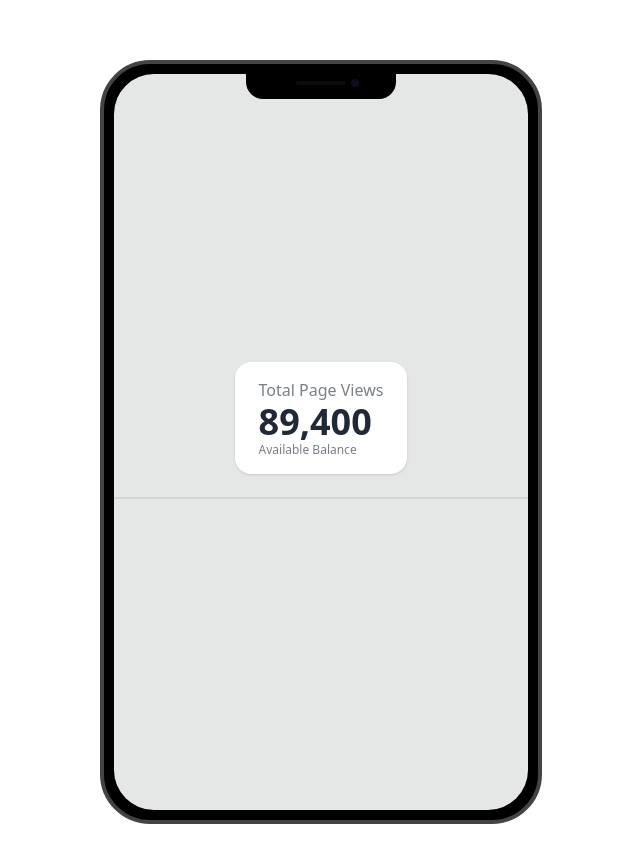
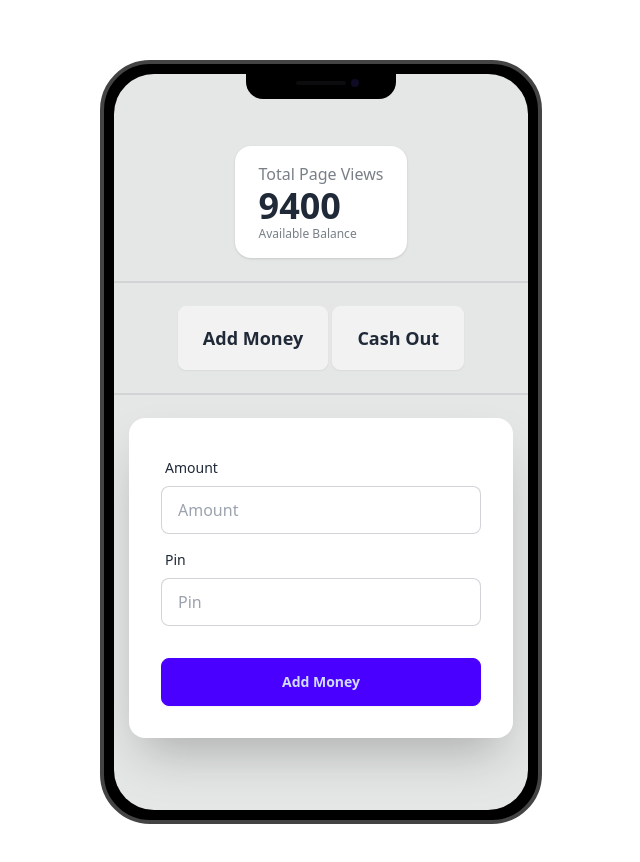
Before and after one commit to anayet71/payoo-mfs, a plain HTML site: page home.html in a window 1280 px wide. Shown: the part 158-1020 px from the top of the page, without its empty margins (319-959 px from the left). Drawn offline with nearby package versions, Linux system fonts and the light colour scheme.

Commit message:
balance sheet and add money form added

```diff
--- a/home.html
+++ b/home.html
@@ -21,17 +21,47 @@
                 <div class="stats shadow">
                 <div class="stat">
                   <div class="stat-title">Total Page Views</div>
-                  <div class="stat-value">89,400</div>
+                  <div class="stat-value">9400</div>
                   <div class="stat-desc">Available Balance</div>
                 </div>
               </div>
              </div>
              <div class="divider"></div>
+             <!-- User action buttons -->
+              <div>
+                <button class="btn btn-lg">Add Money</button>
+                <button class="btn btn-lg">Cash Out</button>
+              </div>
+              <div class="divider"></div>
+              <!-- Add money form start -->
+              <div class="card bg-base-100 w-full max-w-sm shrink-0 shadow-2xl">
+                <form class="card-body">
+                  <div class="form-control">
+                    <label class="label">
+                      <span class="label-text">Amount</span>
+                    </label>
+                    <input type="text" placeholder="Amount" class="input input-bordered" required />
+                  </div>
+                  <div class="form-control">
+                    <label class="label">
+                      <span class="label-text">Pin</span>
+                    </label>
+                    <input type="password" placeholder="Pin" class="input input-bordered" required />
+
+                  </div>
+                  <div class="form-control mt-6">
+                    <button class="btn btn-primary">Add Money</button>
+                  </div>
+                </form>
+              </div>
+              <!-- Add money form end -->
+
 
           </div>
         </div>
       </div>
     </main>
+    <script src="js/home.js"></script>
 
 </body>
 
--- /dev/null
+++ b/js/home.js
@@ -0,0 +1 @@
+console.log('home added')
```
